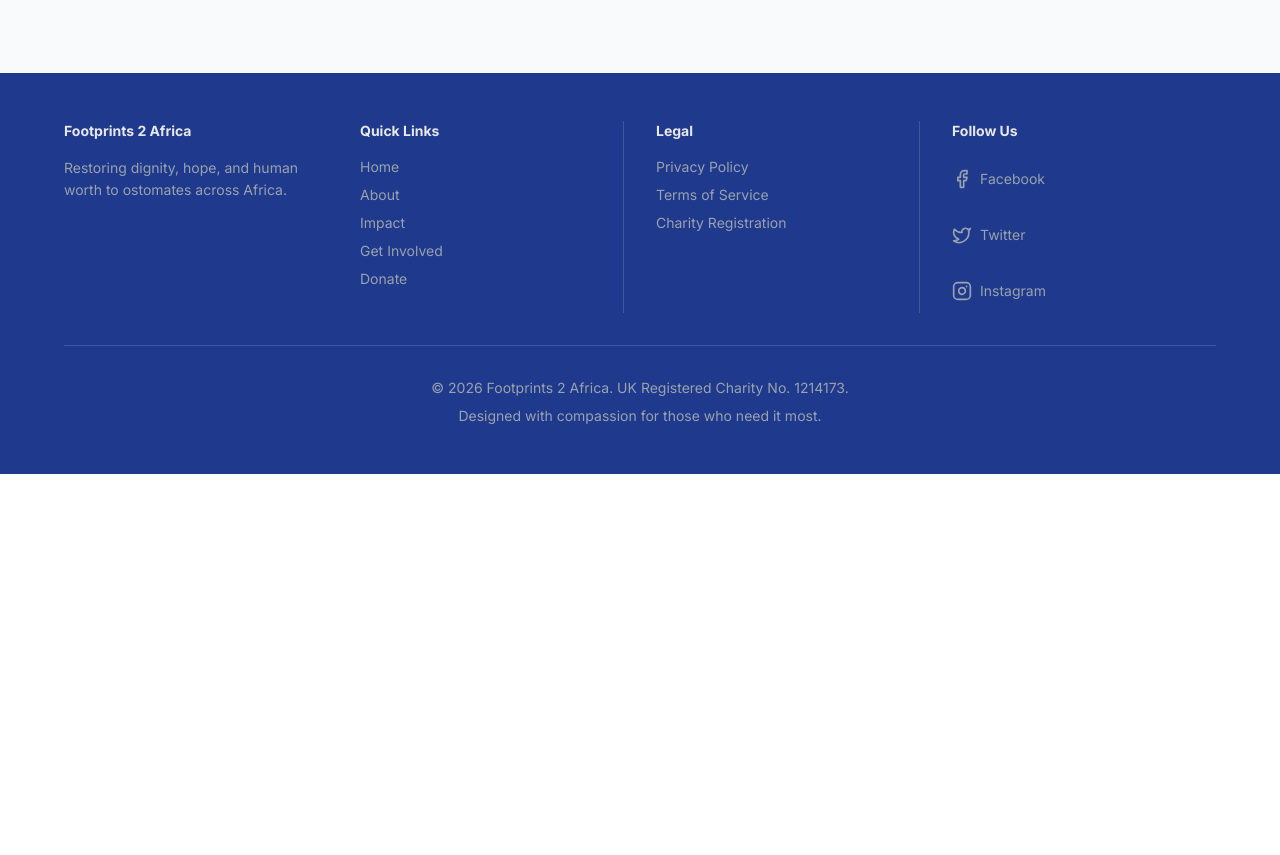
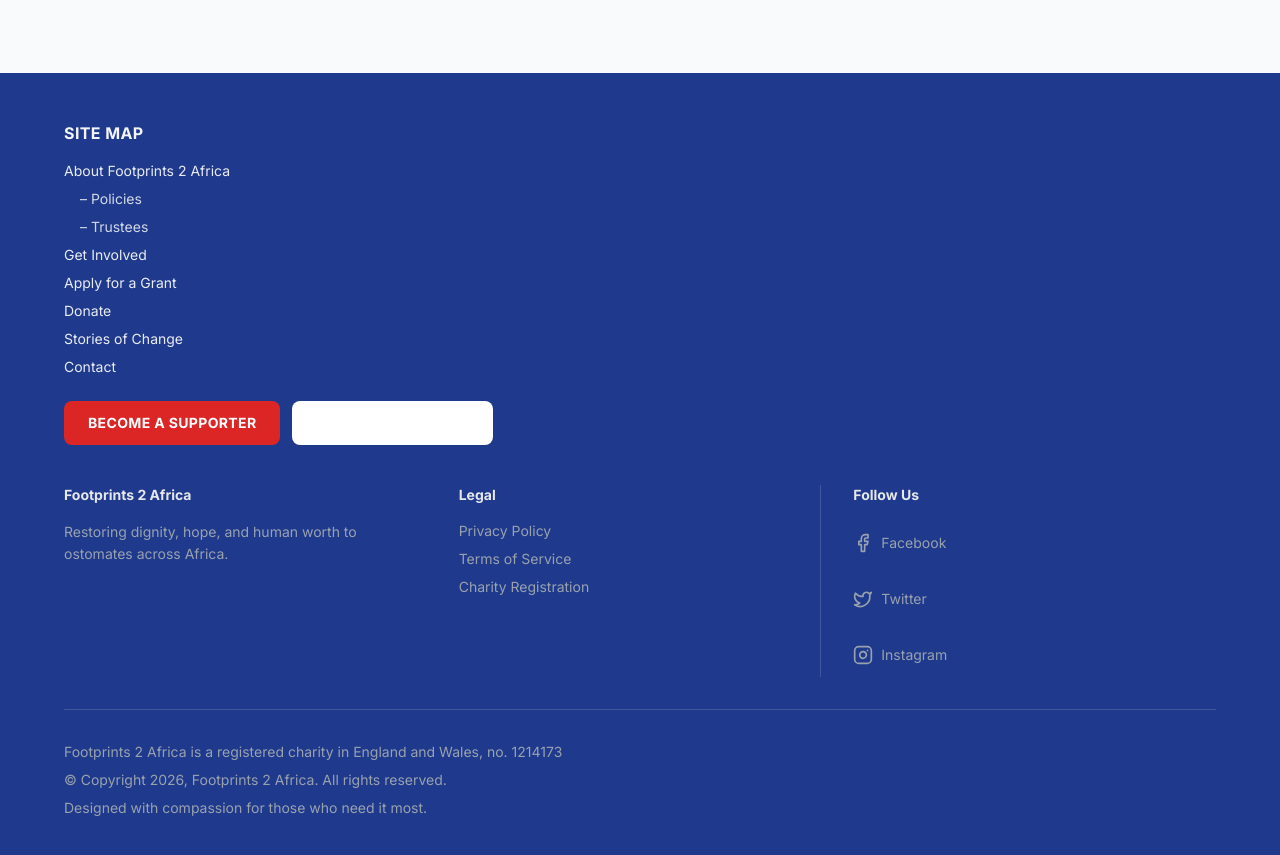
Before and after one commit to Halfpro6119/TestF2A, a Next.js app: page / in a window 1280 px wide. Shown: the part 6640-7495 px from the top of the page. Before the commit the page ends 7114 px from the top, so only its background shows below. Built offline with nearby package versions, Linux system fonts and the light colour scheme.

Commit message:
Revamp footer section by adding a Site Map inspired by charity layouts, enhancing navigation links, and updating legal information for improved user engagement and clarity

```diff
--- a/app/page.tsx
+++ b/app/page.tsx
@@ -785,10 +785,98 @@
         </div>
       </section>
 
-      {/* Footer - solid dark, clear dividers, muted links */}
+      {/* Footer - SITE MAP section inspired by charity footer + links, social, legal */}
       <footer className="bg-brand-navy text-white py-12 px-4 sm:px-6 lg:px-8">
         <div className="max-w-6xl mx-auto">
-          <div className="grid grid-cols-1 sm:grid-cols-2 lg:grid-cols-4 gap-8 mb-8">
+          {/* Site Map Section - inspired by charity footer layout */}
+          <div className="mb-10">
+            <h3 className="text-base font-bold uppercase tracking-wide mb-4 text-white/95">
+              Site Map
+            </h3>
+            <ul className="space-y-2 text-sm text-white/90 mb-6">
+              <li>
+                <a
+                  href="#about"
+                  className="hover:text-brand-blue transition-colors duration-300 inline-block focus-visible:ring-2 focus-visible:ring-brand-blue focus-visible:ring-offset-2 focus-visible:ring-offset-brand-navy rounded"
+                >
+                  About Footprints 2 Africa
+                </a>
+              </li>
+              <li className="pl-4">
+                <a
+                  href="#"
+                  className="text-white/80 hover:text-brand-blue transition-colors duration-300 inline-block focus-visible:ring-2 focus-visible:ring-brand-blue focus-visible:ring-offset-2 focus-visible:ring-offset-brand-navy rounded"
+                >
+                  – Policies
+                </a>
+              </li>
+              <li className="pl-4">
+                <a
+                  href="#"
+                  className="text-white/80 hover:text-brand-blue transition-colors duration-300 inline-block focus-visible:ring-2 focus-visible:ring-brand-blue focus-visible:ring-offset-2 focus-visible:ring-offset-brand-navy rounded"
+                >
+                  – Trustees
+                </a>
+              </li>
+              <li>
+                <a
+                  href="#get-involved"
+                  className="hover:text-brand-blue transition-colors duration-300 inline-block focus-visible:ring-2 focus-visible:ring-brand-blue focus-visible:ring-offset-2 focus-visible:ring-offset-brand-navy rounded"
+                >
+                  Get Involved
+                </a>
+              </li>
+              <li>
+                <a
+                  href="#get-involved"
+                  className="hover:text-brand-blue transition-colors duration-300 inline-block focus-visible:ring-2 focus-visible:ring-brand-blue focus-visible:ring-offset-2 focus-visible:ring-offset-brand-navy rounded"
+                >
+                  Apply for a Grant
+                </a>
+              </li>
+              <li>
+                <a
+                  href="#donate"
+                  className="hover:text-brand-blue transition-colors duration-300 inline-block focus-visible:ring-2 focus-visible:ring-brand-blue focus-visible:ring-offset-2 focus-visible:ring-offset-brand-navy rounded"
+                >
+                  Donate
+                </a>
+              </li>
+              <li>
+                <a
+                  href="#impact"
+                  className="hover:text-brand-blue transition-colors duration-300 inline-block focus-visible:ring-2 focus-visible:ring-brand-blue focus-visible:ring-offset-2 focus-visible:ring-offset-brand-navy rounded"
+                >
+                  Stories of Change
+                </a>
+              </li>
+              <li>
+                <a
+                  href="#contact"
+                  className="hover:text-brand-blue transition-colors duration-300 inline-block focus-visible:ring-2 focus-visible:ring-brand-blue focus-visible:ring-offset-2 focus-visible:ring-offset-brand-navy rounded"
+                >
+                  Contact
+                </a>
+              </li>
+            </ul>
+            <div className="flex flex-wrap gap-3">
+              <Button
+                asChild
+                className="bg-brand-red hover:bg-brand-red-hover text-white font-bold uppercase tracking-wide px-6 py-5 min-h-[44px] rounded-md transition-colors duration-300 focus-visible:ring-2 focus-visible:ring-white focus-visible:ring-offset-2 focus-visible:ring-offset-brand-navy"
+              >
+                <a href="#donate">Become a Supporter</a>
+              </Button>
+              <Button
+                asChild
+                variant="outline"
+                className="border-white/60 text-white hover:bg-white/15 font-bold uppercase tracking-wide px-6 py-5 min-h-[44px] rounded-md transition-colors duration-300 focus-visible:ring-2 focus-visible:ring-white focus-visible:ring-offset-2 focus-visible:ring-offset-brand-navy"
+              >
+                <a href="#get-involved">Apply for a Grant</a>
+              </Button>
+            </div>
+          </div>
+
+          <div className="grid grid-cols-1 sm:grid-cols-2 lg:grid-cols-3 gap-8 mb-8">
             <div>
               <h3 className="text-sm font-bold mb-4 text-gray-200">
                 Footprints 2 Africa
@@ -796,24 +884,6 @@
               <p className="text-gray-400 text-sm leading-relaxed">
                 Restoring dignity, hope, and human worth to ostomates across Africa.
               </p>
-            </div>
-
-            <div className="sm:border-r sm:border-white/15 sm:pr-8">
-              <h3 className="text-sm font-bold mb-4 text-gray-200">
-                Quick Links
-              </h3>
-              <ul className="space-y-2 text-sm">
-                {["Home", "About", "Impact", "Get Involved", "Donate"].map((link, idx) => (
-                  <li key={idx}>
-                    <a
-                      href={`#${link.toLowerCase().replace(" ", "-")}`}
-                      className="text-gray-400 hover:text-brand-blue transition-colors duration-300 inline-block focus-visible:ring-2 focus-visible:ring-brand-blue focus-visible:ring-offset-2 focus-visible:ring-offset-brand-navy rounded"
-                    >
-                      {link}
-                    </a>
-                  </li>
-                ))}
-              </ul>
             </div>
 
             <div className="sm:border-r sm:border-white/15 sm:pr-8">
@@ -863,8 +933,9 @@
             </div>
           </div>
 
-          <div className="border-t border-white/15 pt-8 text-center text-gray-400 text-sm">
-            <p>© 2026 Footprints 2 Africa. UK Registered Charity No. 1214173.</p>
+          <div className="border-t border-white/15 pt-8 text-gray-400 text-sm space-y-2">
+            <p>Footprints 2 Africa is a registered charity in England and Wales, no. 1214173</p>
+            <p>© Copyright 2026, Footprints 2 Africa. All rights reserved.</p>
             <p className="mt-2">
               <a href="#" className="hover:text-brand-blue transition-colors duration-300">Designed with compassion for those who need it most.</a>
             </p>
```
